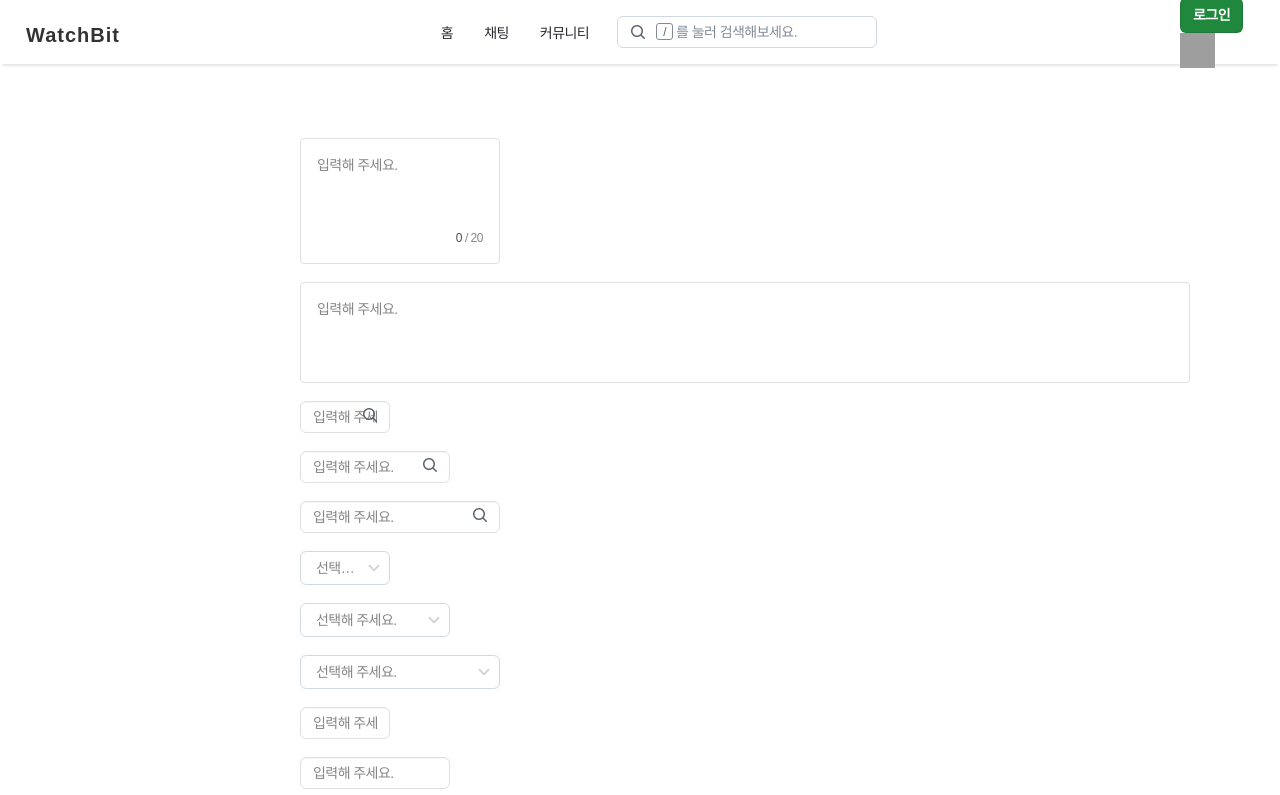
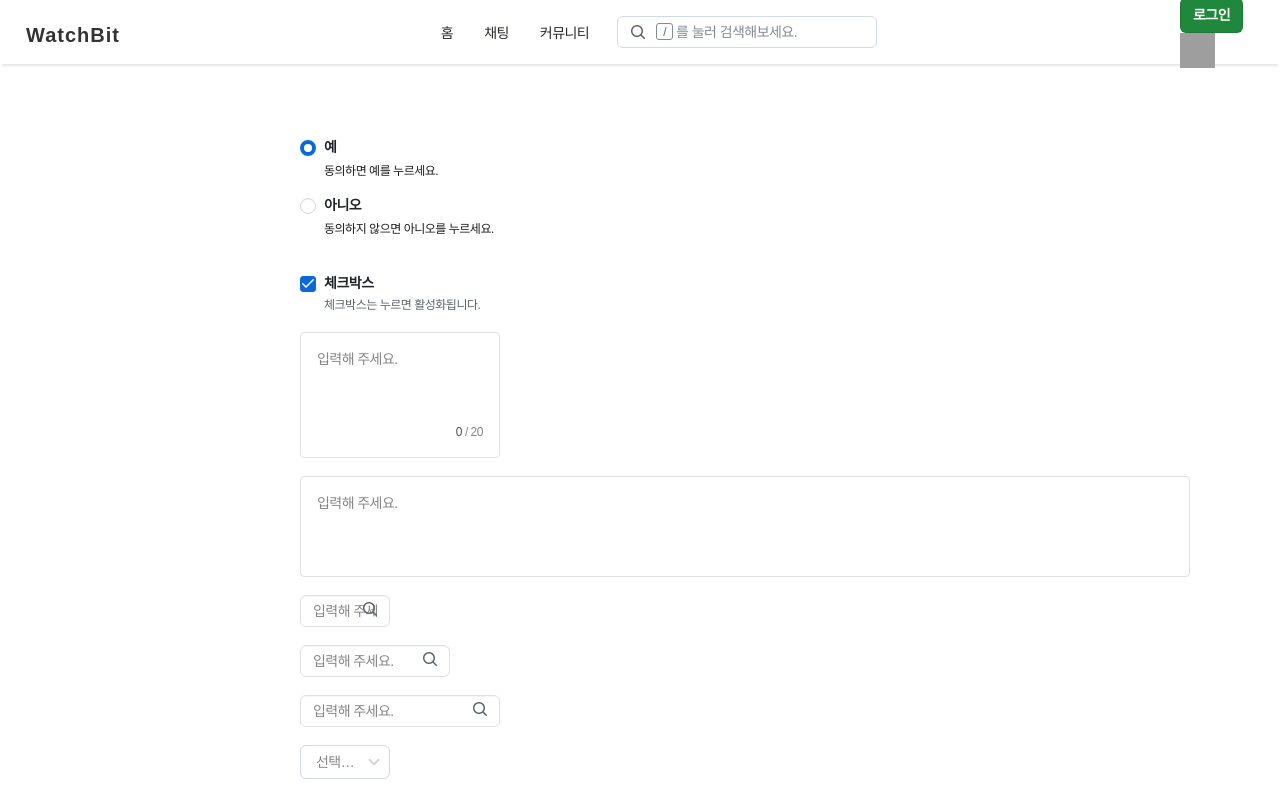
Before and after one commit to Jeong-ki/bitwatch-client, a Next.js app: page /comp in a window 1280 px wide. Shown: the top 795 px of the page. Built offline with nearby package versions, Linux system fonts and the light colour scheme; no server answers; grey boxes are pictures that could not be loaded.

Commit message:
feat: radio, checkbox 컴포넌트 구현

```diff
--- /dev/null
+++ b/public/assets/css/components/checkbox.scss
@@ -0,0 +1,138 @@
+.checkbox_wrap,
+.radio_wrap {
+  display: inline-grid;
+  gap: 0.5rem;
+  grid-template-columns: min-content auto;
+}
+
+input[type=checkbox].checkbox_comm {
+  appearance: none;
+  border: 1px solid #818b98;
+  // border-color: #818b98;
+  border-radius: 0.1875rem;
+  cursor: pointer;
+  display: grid;
+  height: 1rem;
+  margin: 0;
+  margin-top: 0.125rem;
+  place-content: center;
+  position: relative;
+  transition: background-color, border-color 80ms cubic-bezier(0.33, 1, 0.68, 1);
+  width: 1rem;
+}
+
+input.checkbox_comm[type=checkbox]:checked {
+  background: #0969da;
+  border-color: #0969da;
+  transition: background-color, border-color 80ms cubic-bezier(0.32, 0, 0.67, 0) 0s;
+}
+
+input.checkbox_comm[type=checkbox]:before {
+  animation: checkmarkOut 80ms cubic-bezier(0.65, 0, 0.35, 1) forwards;
+  background-color: #fff;
+  clip-path: inset(1rem 0 0 0);
+  content: "";
+  height: 1rem;
+  mask-image: url('/assets/images/icon/check.svg');
+  mask-position: center;
+  mask-repeat: no-repeat;
+  mask-size: 75%;
+  transition: visibility 0s linear .23s;
+  visibility: hidden;
+  width: 1rem;
+}
+
+input.checkbox_comm[type=checkbox]:checked:before {
+  animation: checkmarkIn 80ms cubic-bezier(0.65, 0, 0.35, 1) 80ms forwards;
+  transition: visibility 0s linear 0s;
+  visibility: visible;
+}
+
+:is(.checkbox_wrap, .radio_wrap) .checkbox_label_wrap,
+:is(.checkbox_wrap, .radio_wrap) .radio_label_wrap {
+  display: flex;
+  flex-direction: column;
+  gap: 0.25rem;
+}
+
+:is(.checkbox_wrap, .radio_wrap) :is(.checkbox_label, .radio_label) {
+  cursor: pointer;
+}
+
+:is(.checkbox_label, .radio_label) {
+  color: #1f2328;
+  font-size: 0.875rem;
+  font-weight: 600;
+  line-height: 1.4285;
+}
+
+.checkbox_caption {
+  font-size: 0.75rem;
+  line-height: 1.3333;
+}
+
+.checkbox_caption {
+  color: #59636e;
+  font-weight: 400;
+  margin-bottom: 0;
+}
+
+/* 체크 해제 애니메이션 */
+@keyframes checkmarkOut {
+  0% {
+    clip-path: inset(0 0 0 0); /* 애니메이션 시작 시 전체 영역 */
+  }
+  100% {
+    clip-path: inset(16px 0 0 0); /* 애니메이션 종료 시 특정 영역 */
+  }
+}
+
+/* 체크 애니메이션 */
+@keyframes checkmarkIn {
+  0% {
+    clip-path: inset(16px 0 0 0); /* 애니메이션 시작 시 특정 영역 */
+  }
+  100% {
+    clip-path: inset(0 0 0 0); /* 애니메이션 종료 시 전체 영역 */
+  }
+}
+
+/* Wrapper 스타일 */
+.radio_group {
+  display: flex;
+  flex-direction: column;
+  row-gap: 1rem;
+}
+
+/* 라디오 버튼 스타일 */
+input[type="radio"].radio_comm {
+  appearance: none;
+  background-color: #fff;
+  border: max(1px, 0.0625rem) solid #d1d9e0;
+  border-radius: 624.9375rem;
+  box-shadow: inset 0px 1px 0px 0px #1f23280a;
+  color: #1f2328;
+  cursor: pointer;
+  height: 1rem;
+  margin: 0;
+  margin-top: 0.125rem;
+  position: relative;
+  transition: background-color, border-color 80ms cubic-bezier(0.33, 1, 0.68, 1);
+  width: 1rem;
+}
+
+/* 라디오 버튼 선택된 상태 */
+input[type="radio"].radio_comm:checked {
+  border-color: #0969da;
+  border-width: 0.25rem;
+}
+
+
+/* 라벨 스타일 */
+:is(.checkbox_wrap, .radio_wrap) :is(.checkbox_label, .radio_label) {
+  cursor: pointer;
+  color: #1f2328;
+  font-size: 0.875rem;
+  font-weight: 600;
+  line-height: 1.4285;
+}
--- a/public/assets/css/components/index.scss
+++ b/public/assets/css/components/index.scss
@@ -3,3 +3,4 @@
 @use "spinner";
 @use "select";
 @use "textarea";
+@use "checkbox";
--- a/src/app/comp/page.tsx
+++ b/src/app/comp/page.tsx
@@ -2,8 +2,10 @@
 
 import { OptionItem } from '@/@types/element';
 import { Button } from '@/components/common/button';
+import { Checkbox } from '@/components/common/checkbox';
 import { Input } from '@/components/common/input';
 import { InputSearch } from '@/components/common/input/search';
+import { Radio } from '@/components/common/radio';
 import { Select } from '@/components/common/select';
 import { Textarea } from '@/components/common/textarea';
 import validateRule from '@/lib/react-hook-form';
@@ -14,6 +16,11 @@ const SelectOption = [
   { text: 'select_01', value: 'select_value_01' },
   { text: 'select_02', value: 'select_value_02' },
   { text: 'select_03', value: 'select_value_03' },
+];
+
+export const OPTION_YN_KO = [
+  { text: '예', value: 'Y', description: '동의하면 예를 누르세요.' },
+  { text: '아니오', value: 'N', description: '동의하지 않으면 아니오를 누르세요.' },
 ];
 
 export default function Comp() {
@@ -28,7 +35,15 @@ export default function Comp() {
     formState: { errors },
     handleSubmit,
   } = useForm({
-    defaultValues: { inp01: '', formSelect: '', formSearch: '', contents01: '', contents02: '' },
+    defaultValues: {
+      inp01: '',
+      formSelect: '',
+      formSearch: '',
+      contents01: '',
+      contents02: '',
+      checkbox: true,
+      useYn: 'Y',
+    },
   });
 
   const onSubmit = handleSubmit(
@@ -50,6 +65,16 @@ export default function Comp() {
 
   return (
     <div style={{ margin: '10px' }}>
+      <Radio value={watch('useYn')} items={OPTION_YN_KO} libProps={register('useYn')} />
+      <br />
+      <br />
+      <Checkbox
+        text="체크박스"
+        description="체크박스는 누르면 활성화됩니다."
+        libProps={register('checkbox')}
+      />
+      <br />
+      <br />
       <Textarea
         value={watch('contents01')}
         placeholder="입력해 주세요."
@@ -90,7 +115,6 @@ export default function Comp() {
       />
       <br />
       <br />
-
       <Select
         formSize="small"
         value={selectValue}
@@ -124,7 +148,6 @@ export default function Comp() {
       <Input value={inputValue} onChange={(val: any) => setInputValue(val)} sizeType="large" />
       <br />
       <br />
-
       <Input
         placeholder="register input"
         libProps={register('inp01', validateRule.required)}
@@ -140,7 +163,6 @@ export default function Comp() {
       <br />
       <br />
       <br />
-
       <Button color="primary" size="medium">
         Button
       </Button>
--- /dev/null
+++ b/src/components/common/checkbox/elem/index.tsx
@@ -0,0 +1,32 @@
+'use client';
+
+import { ChangeEvent } from 'react';
+import { IInputCheckboxElemProps } from '@/components/common/checkbox/elem/types';
+import classNames from 'classnames';
+
+export const CheckboxElem = ({
+  errorMsg,
+  onChange = () => {},
+  libProps = {},
+  ...otherProps
+}: IInputCheckboxElemProps) => {
+  const { onChange: onChangeLib = () => {}, ...otherLibProps } = libProps;
+
+  const onChangeInput = (e: ChangeEvent<HTMLInputElement>) => {
+    const {
+      target: { checked },
+    } = e;
+
+    onChange(checked, otherProps?.value);
+    onChangeLib(e);
+  };
+
+  return (
+    <input
+      className={classNames('tf_comm', { error: errorMsg })}
+      {...otherProps}
+      {...otherLibProps}
+      onChange={onChangeInput}
+    />
+  );
+};
--- /dev/null
+++ b/src/components/common/checkbox/elem/types.ts
@@ -0,0 +1,10 @@
+import { InputValue } from '@/@types/element';
+import { InputHTMLAttributes } from 'react';
+import { UseFormRegisterReturn, InternalFieldName } from 'react-hook-form';
+
+export interface IInputCheckboxElemProps
+  extends Omit<InputHTMLAttributes<HTMLInputElement>, 'onChange'> {
+  onChange?: (checked: boolean, value?: InputValue) => void;
+  errorMsg?: any;
+  libProps?: Partial<UseFormRegisterReturn<InternalFieldName>> & { defaultValue?: InputValue };
+}
--- /dev/null
+++ b/src/components/common/checkbox/index.tsx
@@ -0,0 +1,32 @@
+'use client';
+
+import { PropsWithChildren, useId } from 'react';
+import { CheckboxElem } from '@/components/common/checkbox/elem';
+import { ICheckboxProps } from '@/components/common/checkbox/types';
+
+export const Checkbox = ({
+  text = '',
+  description = '',
+  type = 'checkbox',
+  ...otherProps
+}: PropsWithChildren<ICheckboxProps>) => {
+  const uniqueId = useId();
+
+  return (
+    <div className="checkbox_wrap">
+      <CheckboxElem
+        type={type}
+        id={`checkbox_${uniqueId}`}
+        className="checkbox_comm"
+        name={`checkbox_${uniqueId}`}
+        {...otherProps}
+      />
+      <span className="checkbox_label_wrap">
+        <label htmlFor={`checkbox_${uniqueId}`} className="checkbox_label">
+          {text && text}
+        </label>
+        {description && <span className="checkbox_caption">{description}</span>}
+      </span>
+    </div>
+  );
+};
--- /dev/null
+++ b/src/components/common/checkbox/types.ts
@@ -0,0 +1,6 @@
+import { IInputCheckboxElemProps } from '@/components/common/checkbox/elem/types';
+
+export interface ICheckboxProps extends IInputCheckboxElemProps {
+  text?: string;
+  description?: string;
+}
--- /dev/null
+++ b/src/components/common/radio/elem/index.tsx
@@ -0,0 +1,36 @@
+'use client';
+
+import { PropsWithChildren, useId } from 'react';
+import { InputElem } from '@/components/common/input/elem';
+import { IRadioItemProps } from '@/components/common/radio/elem/types';
+
+export const RadioElem = ({
+  value,
+  text,
+  description,
+  selected,
+  type = 'radio',
+  ...otherProps
+}: PropsWithChildren<IRadioItemProps>) => {
+  const uniqueId = useId();
+
+  return (
+    <div className="radio_wrap">
+      <InputElem
+        type={type}
+        id={`radio_${uniqueId}`}
+        className="radio_comm"
+        name={`radio_${uniqueId}`}
+        value={value}
+        checked={selected === value}
+        {...otherProps}
+      />
+      <div className="radio_label_wrap">
+        <label htmlFor={`radio_${uniqueId}`} className="radio_label">
+          {text}
+        </label>
+        <span className="radio_caption">{description}</span>
+      </div>
+    </div>
+  );
+};
--- /dev/null
+++ b/src/components/common/radio/elem/types.ts
@@ -0,0 +1,8 @@
+import { IInputElemProps } from '@/components/common/input/elem/types';
+
+export interface IRadioItemProps extends Omit<IInputElemProps, 'value'> {
+  text?: string;
+  value?: any;
+  description?: string;
+  selected: any;
+}
--- /dev/null
+++ b/src/components/common/radio/index.tsx
@@ -0,0 +1,15 @@
+'use client';
+
+import { PropsWithChildren } from 'react';
+import { IRadioProps } from '@/components/common/radio/types';
+import { RadioElem } from '@/components/common/radio/elem';
+
+export const Radio = ({ value, items = [], ...otherProps }: PropsWithChildren<IRadioProps>) => {
+  return (
+    <div className="radio_group">
+      {items.map((item, index) => {
+        return <RadioElem key={index} selected={value} {...item} {...otherProps} />;
+      })}
+    </div>
+  );
+};
--- /dev/null
+++ b/src/components/common/radio/types.ts
@@ -0,0 +1,5 @@
+import { IRadioItemProps } from '@/components/common/radio/elem/types';
+
+export interface IRadioProps extends Omit<IRadioItemProps, 'selected'> {
+  items: Omit<IRadioItemProps, 'selected'>[];
+}
```
Also changed, not shown: public/assets/images/icon/check.svg (added).
